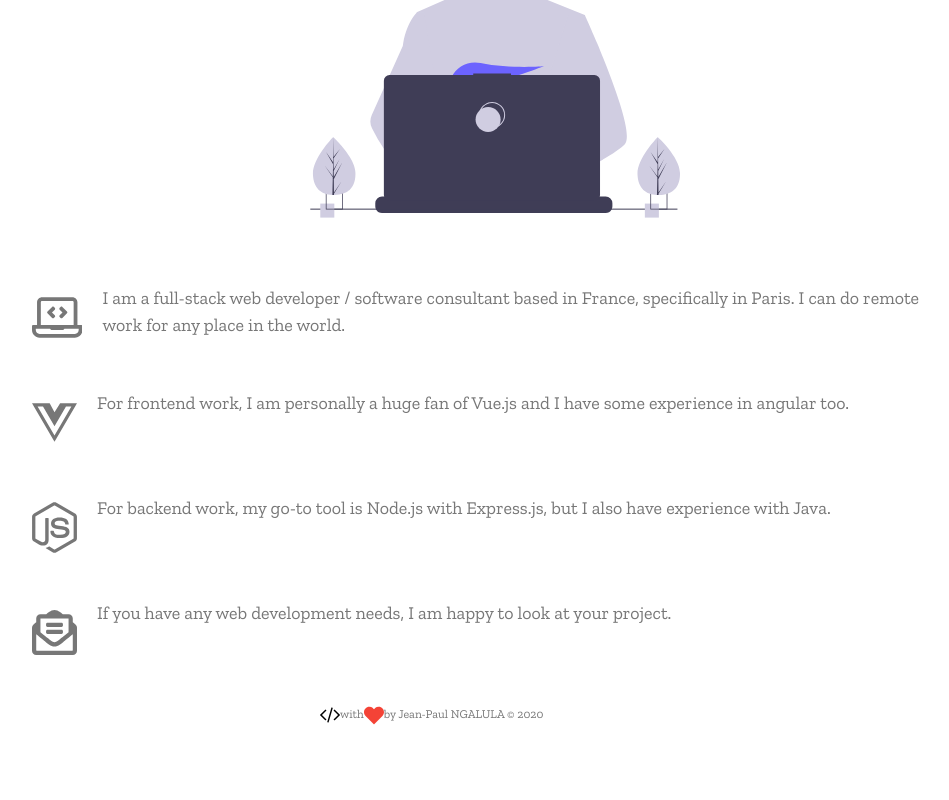
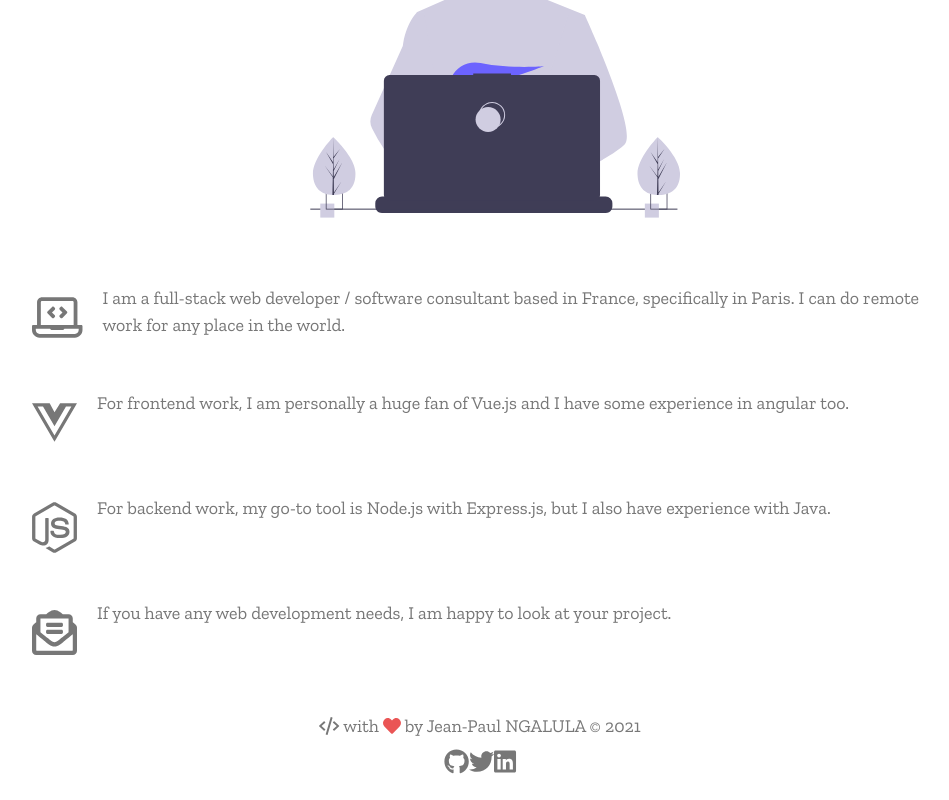
Before and after one commit to anyishxyi/mulume.dev, a Vue app: page /#/home in a window 1280 px wide. Shown: the part 406-1206 px from the top of the page, without its empty margins (160-1109 px from the left). Before the commit the page ends 1162 px from the top, so only its background shows below. Built offline with nearby package versions, Linux system fonts and the light colour scheme.

Commit message:
fix footer's padding

```diff
--- a/src/assets/styles/index.scss
+++ b/src/assets/styles/index.scss
@@ -96,6 +96,10 @@ html, body {
 
 .mr-6 {
   margin-right: 1.5rem;
+}
+
+.pb-25 {
+  padding-bottom: 25px;
 }
 
 .text-lg {
@@ -744,3 +748,108 @@ li {
 .items-center {
   align-items: center;
 }
+.ease-in-out {
+  transition-timing-function: cubic-bezier(.4,0,.2,1);
+}
+.duration-500 {
+  transition-duration: .5s;
+}
+.transition {
+  transition-property: background-color,border-color,color,fill,stroke,opacity,box-shadow,transform;
+}
+.border-b-2 {
+  border-bottom-width: 2px;
+}
+.block {
+  display: block;
+}
+.relative {
+  position: relative;
+}
+.w-full {
+  width: 100%;
+}
+.bg-light-elevatedSurface, .bg-light-surface {
+  --bg-opacity: 1;
+  background-color: #fff;
+  background-color: rgba(255,255,255,var(--bg-opacity));
+}
+.text-center {
+  text-align: center;
+}
+.p-20 {
+  padding: 20px;
+}
+.mt-48 {
+  margin-top: 48px;
+}
+.hidden {
+  display: none;
+}
+.svg-inline--fa, svg:not(:root).svg-inline--fa {
+  overflow: visible;
+}
+.svg-inline--fa.fa-w-18 {
+  width: 1.125em;
+}
+.svg-inline--fa.fa-w-16 {
+  width: 1em;
+}
+.svg-inline--fa {
+  display: inline-block;
+  font-size: inherit;
+  height: 1em;
+  vertical-align: -.125em;
+}
+.sr-only {
+  position: absolute;
+  width: 1px;
+  height: 1px;
+  padding: 0;
+  margin: -1px;
+  overflow: hidden;
+  clip: rect(0,0,0,0);
+  white-space: nowrap;
+  border-width: 0;
+}
+.heart-background {
+  min-width: 1em;
+  min-height: 1em;
+  position: absolute;
+  margin-top: 4px;
+  opacity: .2;
+}
+.animate-ping {
+  -webkit-animation: ping 1s cubic-bezier(0,0,.2,1) infinite;
+  animation: ping 1s cubic-bezier(0,0,.2,1) infinite;
+}
+.z-10 {
+  z-index: 10;
+}
+.text-red-300 {
+  --text-opacity: 1;
+  color: #feb2b2;
+  color: rgba(254,178,178,var(--text-opacity));
+}
+.text-red-600 {
+  --text-opacity: 1;
+  color: #e53e3e;
+  color: rgba(229,62,62,var(--text-opacity));
+}
+.mt-2 {
+  margin-top: .5rem;
+}
+.social-media-link {
+  svg {
+    path {
+      fill: var(--social-media-color);
+    }
+  }
+}
+.social-media-link:hover {
+  svg {
+    path {
+      fill: var(--color-theme-accent);
+    }
+  }
+}
--- a/src/assets/styles/theme-colors.scss
+++ b/src/assets/styles/theme-colors.scss
@@ -5,6 +5,7 @@
   --text-normal-color: #777;
   --btn-bg:var(--color-theme-accent);
   --btn-txt:var(--text-normal-color);
+  --social-media-color:var(--text-normal-color);
   --text-opacity: 1;
 }
 
@@ -16,5 +17,6 @@
   --text-normal-color: #a4a7c1;
   --btn-bg: var(--color-theme-accent);
   --btn-txt:var(--text-normal-color);
+  --social-media-color:var(--text-normal-color);
 	--text-opacity: 1;
 }
--- a/src/layout/components/Footer.vue
+++ b/src/layout/components/Footer.vue
@@ -1,15 +1,40 @@
 <template>
-<div class="footer m-0 w-50">
-  <div class="flex m-0 w-50">
-    <!-- <svg-icon icon-class="code" /> -->
-    <el-image :src="code" class="flag-size" lazy /><span> with </span><el-image :src="heart" class="flag-size" lazy /><span> by Jean-Paul NGALULA © 2020</span>
-  </div>
-  <div class="flex m-0 w-50">
-    <a><el-image :src="linkedin" class="flag-size" lazy /></a>
-    <a><el-image :src="twitter" class="flag-size" lazy /></a>
-    <a><el-image :src="github" class="flag-size" lazy /></a>
-  </div>
-</div>
+  <footer class="app-background relative w-full bg-light-elevatedSurface text-light-secondary text-center mt-48 block">
+    <div class="w-full flex flex-col justify-center">
+      <div>
+        <svg aria-hidden="true" focusable="false" data-prefix="far" data-icon="code" role="img" xmlns="http://www.w3.org/2000/svg" viewBox="0 0 576 512" class="svg-inline--fa fa-code fa-w-18">
+          <path fill="currentColor" d="M234.8 511.7L196 500.4c-4.2-1.2-6.7-5.7-5.5-9.9L331.3 5.8c1.2-4.2 5.7-6.7 9.9-5.5L380 11.6c4.2 1.2 6.7 5.7 5.5 9.9L244.7 506.2c-1.2 4.3-5.6 6.7-9.9 5.5zm-83.2-121.1l27.2-29c3.1-3.3 2.8-8.5-.5-11.5L72.2 256l106.1-94.1c3.4-3 3.6-8.2.5-11.5l-27.2-29c-3-3.2-8.1-3.4-11.3-.4L2.5 250.2c-3.4 3.2-3.4 8.5 0 11.7L140.3 391c3.2 3 8.2 2.8 11.3-.4zm284.1.4l137.7-129.1c3.4-3.2 3.4-8.5 0-11.7L435.7 121c-3.2-3-8.3-2.9-11.3.4l-27.2 29c-3.1 3.3-2.8 8.5.5 11.5L503.8 256l-106.1 94.1c-3.4 3-3.6 8.2-.5 11.5l27.2 29c3.1 3.2 8.1 3.4 11.3.4z" class=""></path>
+        </svg> with
+        <span>
+          <span class="sr-only">love</span>
+          <svg aria-hidden="true" focusable="false" data-prefix="fas" data-icon="heart" role="img" xmlns="http://www.w3.org/2000/svg" viewBox="0 0 512 512" class="animate-ping heart-background text-red-300 z-10 svg-inline--fa fa-heart fa-w-16">
+            <path fill="currentColor" d="M462.3 62.6C407.5 15.9 326 24.3 275.7 76.2L256 96.5l-19.7-20.3C186.1 24.3 104.5 15.9 49.7 62.6c-62.8 53.6-66.1 149.8-9.9 207.9l193.5 199.8c12.5 12.9 32.8 12.9 45.3 0l193.5-199.8c56.3-58.1 53-154.3-9.8-207.9z" class=""></path>
+          </svg>
+          <svg aria-hidden="true" focusable="false" data-prefix="fas" data-icon="heart" role="img" xmlns="http://www.w3.org/2000/svg" viewBox="0 0 512 512" class="text-red-600 svg-inline--fa fa-heart fa-w-16">
+            <path fill="currentColor" d="M462.3 62.6C407.5 15.9 326 24.3 275.7 76.2L256 96.5l-19.7-20.3C186.1 24.3 104.5 15.9 49.7 62.6c-62.8 53.6-66.1 149.8-9.9 207.9l193.5 199.8c12.5 12.9 32.8 12.9 45.3 0l193.5-199.8c56.3-58.1 53-154.3-9.8-207.9z" class=""></path>
+          </svg>
+        </span>
+        by Jean-Paul NGALULA © 2021
+      </div>
+      <div class="flex space-x-2 justify-center text-lg mt-2 pb-25">
+        <a href="https://github.com/nmcodes" title="Github" class="social-media-link relative flex flex-col items-center">
+          <svg aria-hidden="true" focusable="false" data-prefix="fab" data-icon="github" role="img" xmlns="http://www.w3.org/2000/svg" viewBox="0 0 496 512" class="svg-inline--fa fa-github fa-w-16 icon">
+            <path fill="currentColor" d="M165.9 397.4c0 2-2.3 3.6-5.2 3.6-3.3.3-5.6-1.3-5.6-3.6 0-2 2.3-3.6 5.2-3.6 3-.3 5.6 1.3 5.6 3.6zm-31.1-4.5c-.7 2 1.3 4.3 4.3 4.9 2.6 1 5.6 0 6.2-2s-1.3-4.3-4.3-5.2c-2.6-.7-5.5.3-6.2 2.3zm44.2-1.7c-2.9.7-4.9 2.6-4.6 4.9.3 2 2.9 3.3 5.9 2.6 2.9-.7 4.9-2.6 4.6-4.6-.3-1.9-3-3.2-5.9-2.9zM244.8 8C106.1 8 0 113.3 0 252c0 110.9 69.8 205.8 169.5 239.2 12.8 2.3 17.3-5.6 17.3-12.1 0-6.2-.3-40.4-.3-61.4 0 0-70 15-84.7-29.8 0 0-11.4-29.1-27.8-36.6 0 0-22.9-15.7 1.6-15.4 0 0 24.9 2 38.6 25.8 21.9 38.6 58.6 27.5 72.9 20.9 2.3-16 8.8-27.1 16-33.7-55.9-6.2-112.3-14.3-112.3-110.5 0-27.5 7.6-41.3 23.6-58.9-2.6-6.5-11.1-33.3 2.6-67.9 20.9-6.5 69 27 69 27 20-5.6 41.5-8.5 62.8-8.5s42.8 2.9 62.8 8.5c0 0 48.1-33.6 69-27 13.7 34.7 5.2 61.4 2.6 67.9 16 17.7 25.8 31.5 25.8 58.9 0 96.5-58.9 104.2-114.8 110.5 9.2 7.9 17 22.9 17 46.4 0 33.7-.3 75.4-.3 83.6 0 6.5 4.6 14.4 17.3 12.1C428.2 457.8 496 362.9 496 252 496 113.3 383.5 8 244.8 8zM97.2 352.9c-1.3 1-1 3.3.7 5.2 1.6 1.6 3.9 2.3 5.2 1 1.3-1 1-3.3-.7-5.2-1.6-1.6-3.9-2.3-5.2-1zm-10.8-8.1c-.7 1.3.3 2.9 2.3 3.9 1.6 1 3.6.7 4.3-.7.7-1.3-.3-2.9-2.3-3.9-2-.6-3.6-.3-4.3.7zm32.4 35.6c-1.6 1.3-1 4.3 1.3 6.2 2.3 2.3 5.2 2.6 6.5 1 1.3-1.3.7-4.3-1.3-6.2-2.2-2.3-5.2-2.6-6.5-1zm-11.4-14.7c-1.6 1-1.6 3.6 0 5.9 1.6 2.3 4.3 3.3 5.6 2.3 1.6-1.3 1.6-3.9 0-6.2-1.4-2.3-4-3.3-5.6-2z" class=""></path>
+          </svg>
+        </a>
+        <a href="https://twitter.com/mulume_" title="Twitter" class="social-media-link relative flex flex-col items-center">
+          <svg aria-hidden="true" focusable="false" data-prefix="fab" data-icon="twitter" role="img" xmlns="http://www.w3.org/2000/svg" viewBox="0 0 512 512" class="svg-inline--fa fa-twitter fa-w-16 icon">
+            <path fill="currentColor" d="M459.37 151.716c.325 4.548.325 9.097.325 13.645 0 138.72-105.583 298.558-298.558 298.558-59.452 0-114.68-17.219-161.137-47.106 8.447.974 16.568 1.299 25.34 1.299 49.055 0 94.213-16.568 130.274-44.832-46.132-.975-84.792-31.188-98.112-72.772 6.498.974 12.995 1.624 19.818 1.624 9.421 0 18.843-1.3 27.614-3.573-48.081-9.747-84.143-51.98-84.143-102.985v-1.299c13.969 7.797 30.214 12.67 47.431 13.319-28.264-18.843-46.781-51.005-46.781-87.391 0-19.492 5.197-37.36 14.294-52.954 51.655 63.675 129.3 105.258 216.365 109.807-1.624-7.797-2.599-15.918-2.599-24.04 0-57.828 46.782-104.934 104.934-104.934 30.213 0 57.502 12.67 76.67 33.137 23.715-4.548 46.456-13.32 66.599-25.34-7.798 24.366-24.366 44.833-46.132 57.827 21.117-2.273 41.584-8.122 60.426-16.243-14.292 20.791-32.161 39.308-52.628 54.253z" class=""></path>
+          </svg>
+        </a>
+        <a href="https://www.linkedin.com/in/themarcba" title="LinkedIn" class="social-media-link relative flex flex-col items-center">
+          <svg aria-hidden="true" focusable="false" data-prefix="fab" data-icon="linkedin" role="img" xmlns="http://www.w3.org/2000/svg" viewBox="0 0 448 512" class="svg-inline--fa fa-linkedin fa-w-14 icon">
+            <path fill="currentColor" d="M416 32H31.9C14.3 32 0 46.5 0 64.3v383.4C0 465.5 14.3 480 31.9 480H416c17.6 0 32-14.5 32-32.3V64.3c0-17.8-14.4-32.3-32-32.3zM135.4 416H69V202.2h66.5V416zm-33.2-243c-21.3 0-38.5-17.3-38.5-38.5S80.9 96 102.2 96c21.2 0 38.5 17.3 38.5 38.5 0 21.3-17.2 38.5-38.5 38.5zm282.1 243h-66.4V312c0-24.8-.5-56.7-34.5-56.7-34.6 0-39.9 27-39.9 54.9V416h-66.4V202.2h63.7v29.2h.9c8.9-16.8 30.6-34.5 62.9-34.5 67.2 0 79.7 44.3 79.7 101.9V416z" class=""></path>
+          </svg>
+        </a>
+      </div>
+    </div>
+  </footer>
 </template>
 
 <script>
@@ -39,11 +64,11 @@ export default {
 
 <style lang="scss" scoped>
   .footer {
-    padding-top: 40px;
-    left: 0;
-    height: 20px;
-    font-size: 12px;
-    bottom: 0;
+    padding-bottom: 40px;
+    // left: 0;
+    // height: 20px;
+    // font-size: 12px;
+    // bottom: 0;
   }
   span + span {
     margin-left: 10px;
```
Also changed, not shown: src/pages/contact/index.vue (+5 -4 lines).
